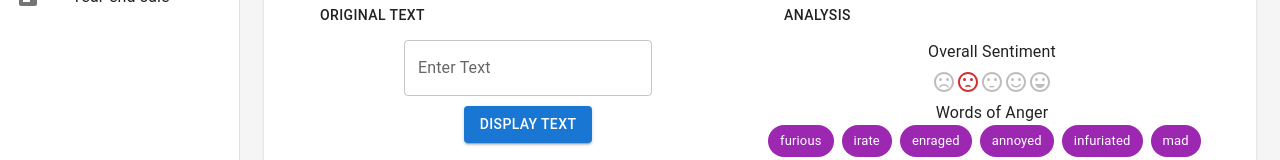
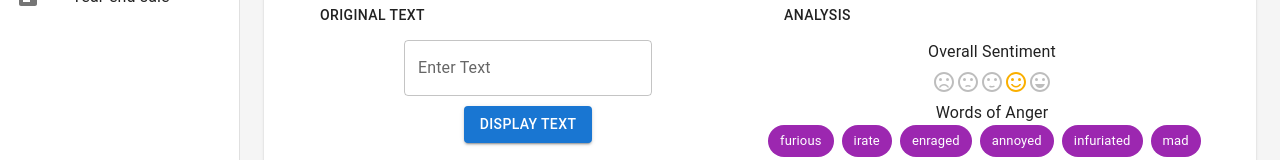
Before and after one commit to AllenCaoo/MediaPilot, a React (Create React App) app in the folder client/: page / in a window 1280 px wide. Shown: the part 501-661 px from the top of the page. Built offline with nearby package versions, Linux system fonts and the light colour scheme.

Commit message:
sentiment rating

```diff
--- a/client/src/components/Analysis.js
+++ b/client/src/components/Analysis.js
@@ -30,42 +30,35 @@ import Chip from '@mui/material/Chip';
 
 const ariaLabel = { 'aria-label': 'description' };
 
-const StyledRating = styled(Rating)(({ theme }) => ({
-  '& .MuiRating-iconEmpty .MuiSvgIcon-root': {
-    color: theme.palette.action.disabled,
-  },
-}));
+// const StyledRating = styled(Rating)(({ theme }) => ({
+//   '& .MuiRating-iconEmpty .MuiSvgIcon-root': {
+//     color: theme.palette.action.disabled,
+//   },
+// }));
 
 const customIcons = {
   1: {
-    icon: <SentimentVeryDissatisfiedIcon color="error" />,
+    icon: <SentimentVeryDissatisfiedIcon />,
     label: 'Very Dissatisfied',
   },
   2: {
-    icon: <SentimentDissatisfiedIcon color="error" />,
+    icon: <SentimentDissatisfiedIcon />,
     label: 'Dissatisfied',
   },
   3: {
-    icon: <SentimentSatisfiedIcon color="warning" />,
+    icon: <SentimentSatisfiedIcon />,
     label: 'Neutral',
   },
   4: {
-    icon: <SentimentSatisfiedAltIcon color="success" />,
+    icon: <SentimentSatisfiedAltIcon />,
     label: 'Satisfied',
   },
   5: {
-    icon: <SentimentVerySatisfiedIcon color="success" />,
+    icon: <SentimentVerySatisfiedIcon />,
     label: 'Very Satisfied',
   },
 };
-function IconContainer(props) {
-  const { value, ...other } = props;
-  return <span {...other}>{customIcons[value].icon}</span>;
-}
 
-IconContainer.propTypes = {
-  value: PropTypes.number.isRequired,
-};
 
 function preventDefault(event) {
   event.preventDefault();
@@ -143,6 +136,47 @@ const WordsOfAnger = () => {
   );
 };
 
+function IconContainer(props) {
+  const { value, ...other } = props;
+  return <span {...other}>{customIcons[value].icon}</span>;
+}
+
+IconContainer.propTypes = {
+  value: PropTypes.number.isRequired,
+};
+
+function MyRatingComponent() {
+  const selectedValue = 4; // Change this value to select a different icon
+
+  return (
+    <Rating
+      name="custom-rating"
+      value={selectedValue}
+      IconContainerComponent={IconContainer} // Use your custom IconContainer
+      highlightSelectedOnly // Enable the highlightSelectedOnly behavior
+      readOnly
+    />
+  );
+}
+
+const StyledRating = styled(Rating)(({ theme, value }) => ({
+  '& .MuiRating-iconFilled': {
+    color: value === 1 ? 'red' :
+      value === 2 ? 'orange' :
+      value === 3 ? 'yellow' :
+      value === 4 ? 'green' :
+      value === 5 ? 'blue' : 'inherit',
+  },
+  '& .MuiRating-iconHover': {
+    color: 'inherit',
+  },
+  '& .MuiRating-iconEmpty': {
+    color: 'inherit',
+  },
+  [`& .MuiRating-iconFilled[data-value="4"]`]: {
+    color: 'green', // Color for icon value 4
+  },
+}));
 
 
 export default function Analysis() {
@@ -167,13 +201,7 @@ export default function Analysis() {
           <Typography variant="body1" display="block" gutterBottom>
                 Overall Sentiment
           </Typography>
-          <StyledRating
-            name="highlight-selected-only"
-            defaultValue={2}
-            IconContainerComponent={IconContainer}
-            getLabelText={(value) => customIcons[value].label}
-            highlightSelectedOnly
-          />
+          <MyRatingComponent />
           <WordsOfAnger />
         </Grid>
       </Grid>
--- a/client/src/components/LoadingButton.js
+++ b/client/src/components/LoadingButton.js
@@ -1,26 +1,26 @@
-import * as React from "react";
-import LoadingButton from "@mui/lab/LoadingButton";
-import Box from "@mui/material/Box";
-import Button from '@mui/material/Button';
-import Stack from '@mui/material/Stack';
-export default function LoadingButtonsTransition() {
-  const [loading, setLoading] = React.useState(false);
-  function handleClick() {
-    setLoading(true);
-  }
+// import * as React from "react";
+// import LoadingButton from "@mui/lab/LoadingButton";
+// import Box from "@mui/material/Box";
+// import Button from '@mui/material/Button';
+// import Stack from '@mui/material/Stack';
+// export default function LoadingButtonsTransition() {
+//   const [loading, setLoading] = React.useState(false);
+//   function handleClick() {
+//     setLoading(true);
+//   }
 
-  return (
-    <Box sx={{ "& > button": { m: 1 } }}>
+//   return (
+//     <Box sx={{ "& > button": { m: 1 } }}>
 
-      <LoadingButton
-        onClick={handleClick}
-        loading={loading}
-        loadingPosition="end"
-        variant="contained"
-        href='#analysis'
-      >
-        Send
-      </LoadingButton>
-    </Box>
-  );
-}
+//       <LoadingButton
+//         onClick={handleClick}
+//         loading={loading}
+//         loadingPosition="end"
+//         variant="contained"
+//         href='#analysis'
+//       >
+//         Send
+//       </LoadingButton>
+//     </Box>
+//   );
+// }
```
